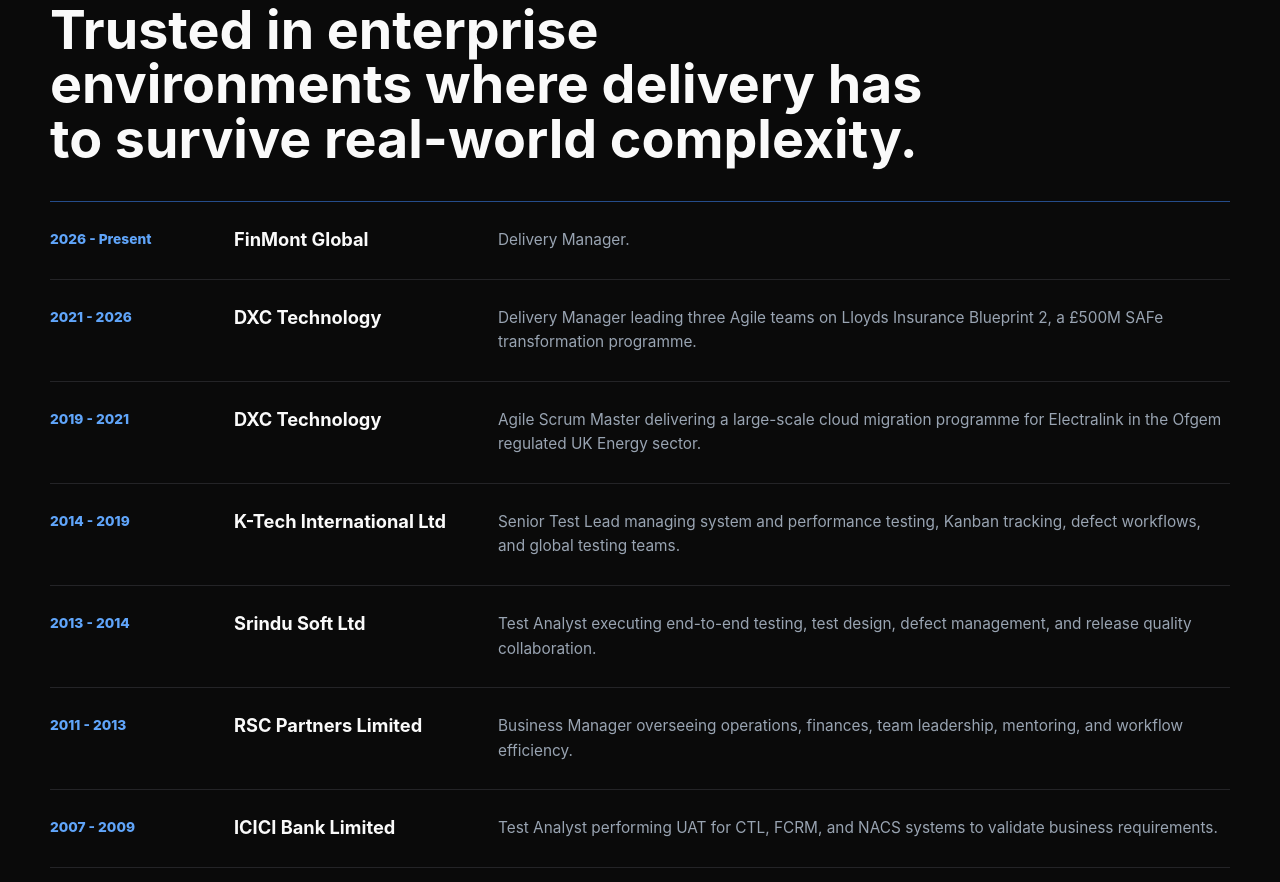
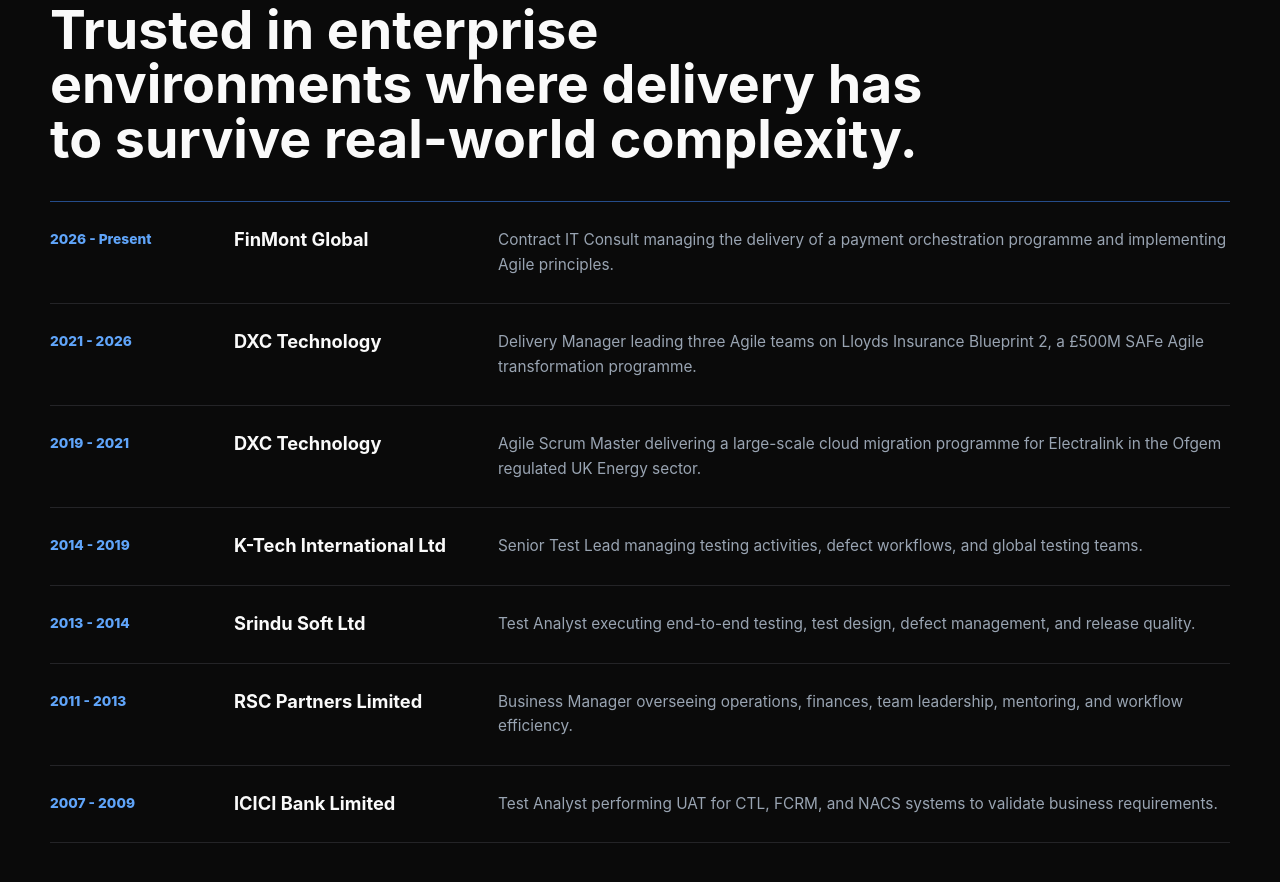
Before and after one commit to rtummala1/Portfolio, a plain HTML site: page index.html in a window 1280 px wide. Shown: the part 6392-7274 px from the top of the page. Drawn offline with Linux system fonts and the light colour scheme.

Commit message:
Update index.html

```diff
--- a/index.html
+++ b/index.html
@@ -323,12 +323,12 @@
           <article>
             <span>2026 - Present</span>
             <h3>FinMont Global</h3>
-            <p>Delivery Manager.</p>
+            <p>Contract IT Consult managing the delivery of a payment orchestration programme and implementing Agile principles.</p>
           </article>
           <article>
             <span>2021 - 2026</span>
             <h3>DXC Technology</h3>
-            <p>Delivery Manager leading three Agile teams on Lloyds Insurance Blueprint 2, a £500M SAFe transformation programme.</p>
+            <p>Delivery Manager leading three Agile teams on Lloyds Insurance Blueprint 2, a £500M SAFe Agile transformation programme.</p>
           </article>
           <article>
             <span>2019 - 2021</span>
@@ -338,12 +338,12 @@
           <article>
             <span>2014 - 2019</span>
             <h3>K-Tech International Ltd</h3>
-            <p>Senior Test Lead managing system and performance testing, Kanban tracking, defect workflows, and global testing teams.</p>
+            <p>Senior Test Lead managing testing activities, defect workflows, and global testing teams.</p>
           </article>
           <article>
             <span>2013 - 2014</span>
             <h3>Srindu Soft Ltd</h3>
-            <p>Test Analyst executing end-to-end testing, test design, defect management, and release quality collaboration.</p>
+            <p>Test Analyst executing end-to-end testing, test design, defect management, and release quality.</p>
           </article>
           <article>
             <span>2011 - 2013</span>
```
